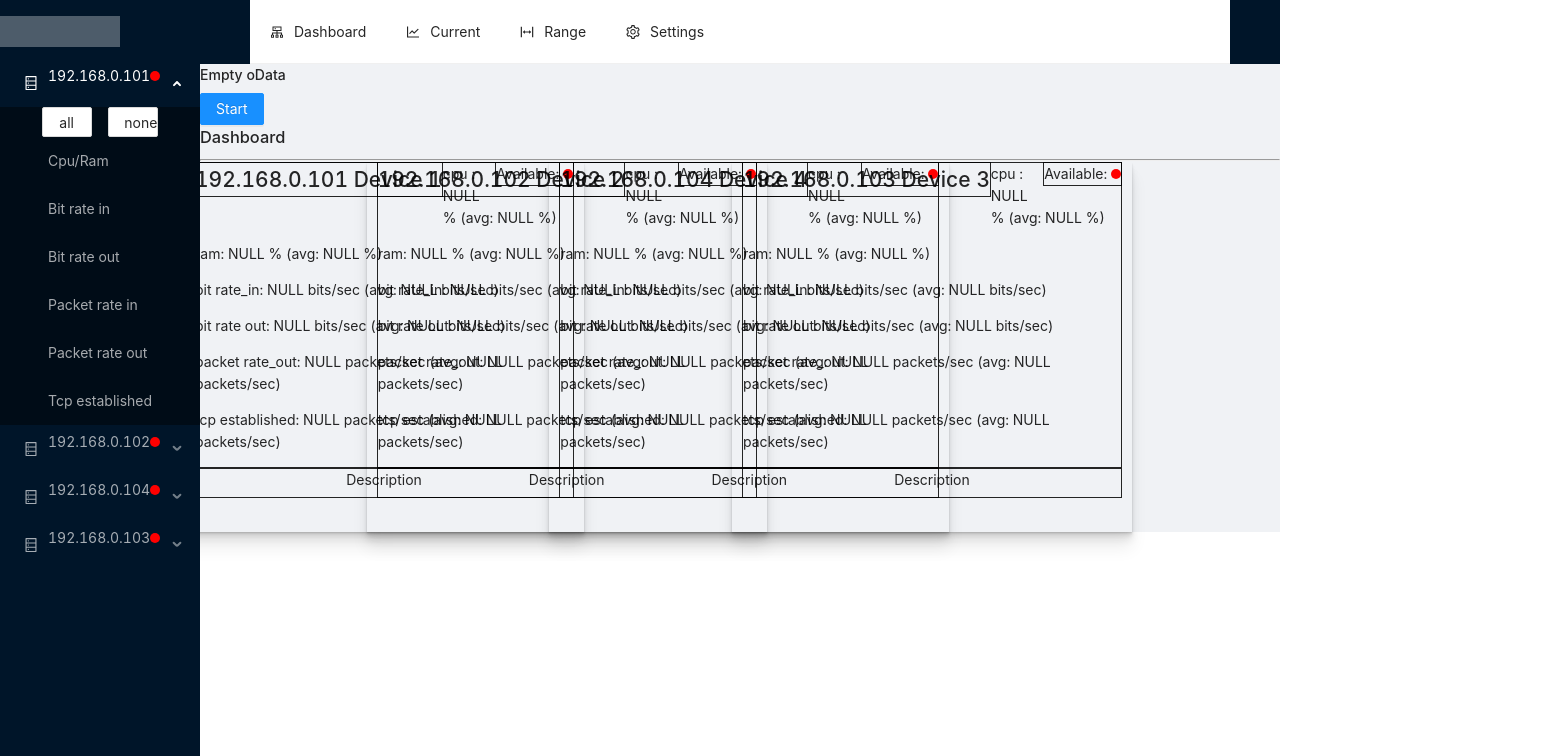
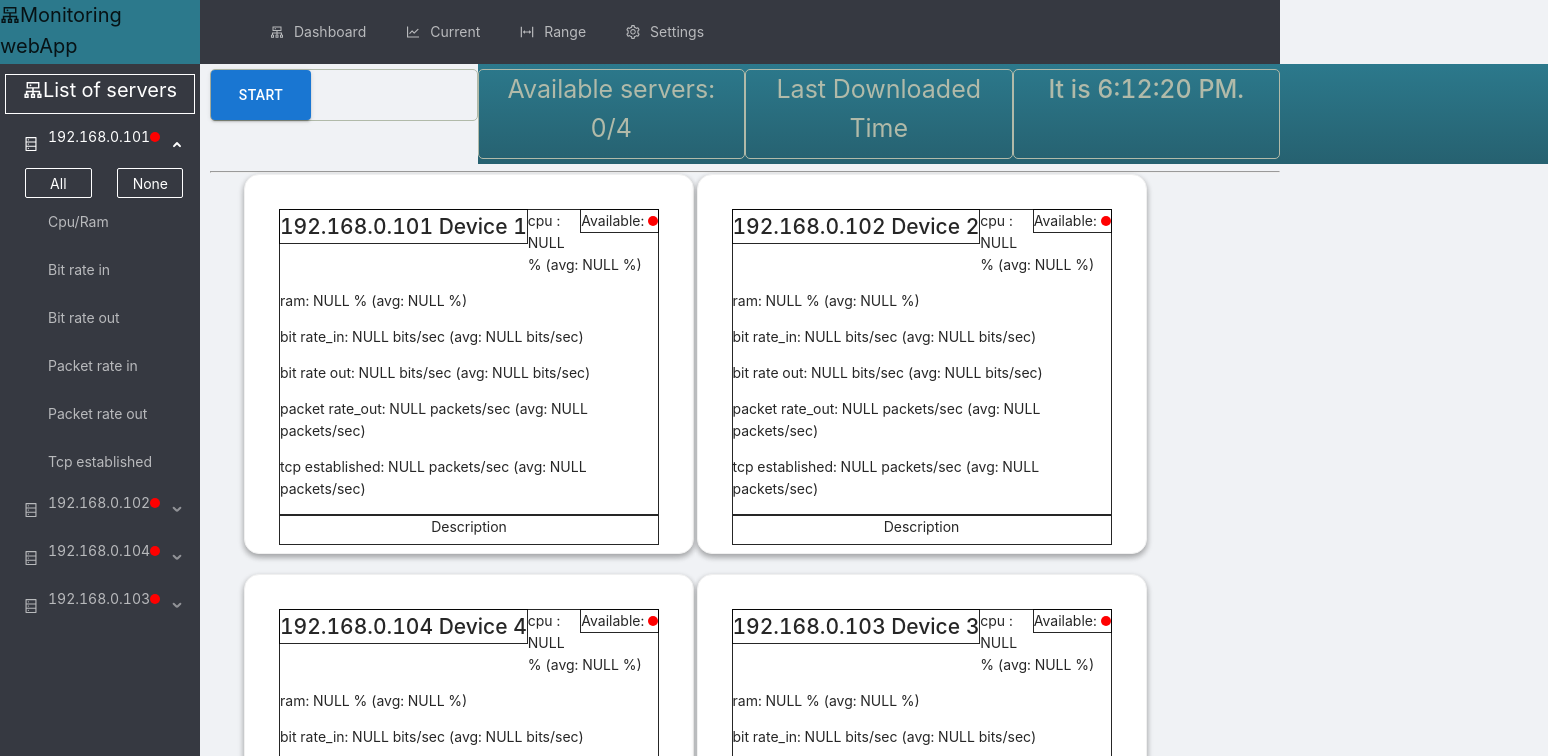
Before and after one commit to bukajas/Bakalarka-react, a React (Create React App) app in the folder server-monitor/: page / in a window 1280 px wide. Both pictures are taken after a click on the element "192.168.0.101". Shown: the top 756 px of the page, 1548 px wide, since content can reach past the window. Built offline with nearby package versions, Linux system fonts and the light colour scheme; no server answers; what chartjs-plugin-zoom would draw is missing.

Commit message:
08.05
prevazne CSS, a status, jde, a nevim co dal.

```diff
--- a/server-monitor/public/index.css
+++ b/server-monitor/public/index.css
@@ -1,3 +1,4 @@
+
 .graph {
     background-color: white;
 }
--- a/server-monitor/public/index.html
+++ b/server-monitor/public/index.html
@@ -15,7 +15,8 @@
 
     <title>Bakalarka</title>
   </head>
-  <body>
+  <body style="background-color:#f0f2f5">
+
     <noscript>You need to enable JavaScript to run this app.</noscript>
     <div id="root"></div>
 
--- a/server-monitor/src/components/App.js
+++ b/server-monitor/src/components/App.js
@@ -51,21 +51,20 @@ const Hlavni = ({ children }) => {
       description: 'well Hello there',
       status: 'CRITICAL'
 
-  },  { name: 'Device 2',
+  }, { name: 'Device 2',
       ip: '192.168.0.102',
       description: 'How are you',
       status: 'CRITICAL'
-  },
-   { name: 'Device 4',
-  ip: '192.168.0.104',
-  description: 'What the hell',
-  status: 'CRITICAL'
-}
-  , {
+  }, { name: 'Device 4',
+    ip: '192.168.0.104',
+    description: 'What the hell',
+    status: 'CRITICAL'
+  }, {
       name: 'Device 3',
       ip: '192.168.0.103',
       description: 'ubuntu',
-      status: 'CRITICAL'}])  // seznam vybranych serveru
+      status: 'CRITICAL'
+    }])  // seznam vybranych serveru
   const [graphOptions, setGraphOptions] = React.useState([])
   const [graphData, setGraphData] = React.useState([])
   const [tempData, setTempData] = React.useState(null) //curent data
@@ -181,7 +180,6 @@ function Druhy({ children }) {
       }
 
 
-
   const [seconds, setSeconds] = React.useState(0)
   React.useEffect(() =>
   {
@@ -204,38 +202,11 @@ function Druhy({ children }) {
   }, [])
 
 
-  // React.useEffect(() => {
-  //   timeStamps()
-  //    if(globalData.length >=1)
-  //    {
-  //   //   getDataFromServer({type: 'range', from: timeInterval.from, to: timeInterval.to}, 'before')
-  //  //    getDataFromServer({type: "update"}, 'update')
-  // //     console.log('timeInt')
-  //    }
-  // }, [timeInterval])
-
 //consolepri prubehu pokud je zapnuty startstop tlacitko
   React.useEffect(() =>
   {
-    if(startStop){
-      //status serveru
-      serverStatus()
-
-
-    }
+    if(startStop){serverStatus()}
   }, [seconds])
-
-
-  // React.useEffect(() =>
-  // {
-  //   if(valuesPost == 'rangee'){
-  //     getDataFromServer({type: 'range', from: timeInterval.from, to: timeInterval.to}, 'range')
-  //
-  //   }
-  //   if(valuesPost == 'current') {
-  //     getDataFromServer({type: 'range', from: timeInterval.from, to: timeInterval.to}, 'range')
-  //   }
-  // }, [timeInterval])
 
 
 //REPLACE NULL DATA
--- a/server-monitor/src/components/Template.js
+++ b/server-monitor/src/components/Template.js
@@ -1,24 +1,15 @@
 import React, {createContext} from "react"
-import {Config} from '../config.js'
-import Axios from 'axios'
 import "antd/dist/antd.css";
 import "../index.css";
 import { Layout, Menu, Breadcrumb, Spin, Button, Row, Col,  } from 'antd';
 import {
-  DesktopOutlined,
-  PieChartOutlined,
-  FileOutlined,
-  TeamOutlined,
-  UserOutlined,
   LoadingOutlined,
   DatabaseOutlined,
-  LineChartOutlined
+  ClusterOutlined,
+
 } from '@ant-design/icons';
 import {CheckboxInt} from './App'
-import { NavLink } from "react-router-dom";
 import { BrowserRouter as Router, Routes, Route} from 'react-router-dom';
-import Current from '../tempMulti/current';
-import Range from '../tempMulti/range';
 import Dashboard from '../tempMulti/dashboard';
 import Settings from '../tempMulti/settings';
 import Navbar from '../tempMulti/navbar';
@@ -39,46 +30,43 @@ const { SubMenu } = Menu;
 const antIcon = <LoadingOutlined style={{ fontSize: 2 }} spin />;
 
 
-
-
-
-
-
-
 const Template = ({children}) => {
-
 
   const valuesList2 = ['Cpu/Ram','Bit rate in','Bit rate out','Packet rate in','Packet rate out','Tcp established']
 
     const context = React.useContext(CheckboxInt)
-    const { tempData, clickedServers, setClickedServers,
-        dates, setDates,
-        valuesList, setValuesList} = context
+    const { globalData, clickedServers, setClickedServers, dates, valuesList,} = context
 
-        function handleClickedServers(e) {
+        function handleClickedServers(e)
+        {
           setClickedServers(e.selectedKeys)
         };
 
-
-        function selectAllValues(ip) {
-          var filterClicked = clickedServers.filter((value) => {
+        function selectAllValues(ip)
+        {
+            var filterClicked = clickedServers.filter((value) =>
+            {
             var tempString = value.split(" ")[0]
             return tempString !== ip
             })
             var tempClicked = [...filterClicked]
-          valuesList.map((value) => {
+            valuesList.map((value) =>
+            {
               tempClicked.push(ip + " " + value)
             })
           setClickedServers(tempClicked)
         }
 
-        function unSelectAllValues(ip) {
-          var filterClicked = clickedServers.filter((value) => {
+        function unSelectAllValues(ip)
+        {
+            var filterClicked = clickedServers.filter((value) =>
+            {
             var tempString = value.split(" ")[0]
             return tempString !== ip
             })
           setClickedServers(filterClicked)
         }
+
 
   return (
     <div>
@@ -86,28 +74,26 @@ const Template = ({children}) => {
 <Layout>
   <Sider
       style={{
+        width: '1000px',
+        height: '100vh',
         overflow: 'auto',
-        height: '100vh',
-        width: '1000px',
         position: 'fixed',
-        left: 0,
-        top: 0,
-        bottom: 0,
+
     }}>
-      <div className="logo" />
+      <div className="logo" ><ClusterOutlined />Monitoring webApp</div>
+      <div className="servers" ><ClusterOutlined />List of servers </div>
         { dates.map((dattes) => { return (
 
           <Menu selectedKeys={clickedServers} onSelect={handleClickedServers} onDeselect={handleClickedServers} multiple={true} theme="dark" mode="inline">
             <SubMenu disabled={false} multiple={true} key={dattes.ip} icon={<DatabaseOutlined />} title={<p>{dattes.ip}
-            <StatusSign stat={dattes.status}/>
+            <StatusSign stat={dattes.status}/></p>} >
 
-            </p>} >
-            <Row align="middle">
-    <Col xs={{ span: 7, offset: 5 }} lg={{ span: 6, offset: 5 }}>
-    <Button key={dattes.ip} className='but-menu' onClick={()=> selectAllValues(dattes.ip)}>all</Button>
+            <Row align="left">
+              <Col xs={{ span: 7, offset: 5 }} lg={{ span: 8, offset: 3 }}>
+              <Button ghost key={dattes.ip} className='but-menu' onClick={()=> selectAllValues(dattes.ip)}>All</Button>
               </Col>
-    <Col xs={{ span: 6, offset: 1 }} lg={{ span: 6, offset: 2 }}>
-      <Button key={dattes.ip} className='but-menu' onClick={()=> unSelectAllValues(dattes.ip)}>none</Button>
+              <Col xs={{ span: 7, offset: 5 }} lg={{ span: 8, offset: 3 }}>
+                <Button ghost key={dattes.ip} className='but-menu' onClick={()=> unSelectAllValues(dattes.ip)}>None</Button>
               </Col>
           </Row>
               {valuesList.map((values, i) => {
@@ -123,23 +109,21 @@ const Template = ({children}) => {
       <Layout className="site-layout" style={{ marginLeft: 200 }}>
         <Router>
           <Header className="header">
-              <Navbar />
+              <Navbar  className="header"/>
           </Header>
-          <div>
-              {tempData === null ? <h4>Empty oData</h4> : (
-              tempData === 0 ? <h4>Server error</h4> : (
-              <h5>Some oData was received from the server, see the console.</h5>))}
-          </div>
+          <div className='whole-content'>
              <Routes>
                 <Route exact path='/' element={<Dashboard />} />
-                <Route path='/dashboard' element={<Dashboard/>} />
+                <Route  path='/dashboard' element={<Dashboard/>} />
                 <Route path='/current' element={<DataCurrent/>} />
+                <Route path='/range' element={<DataRange/>} />
                 <Route path='/settings' element={<Settings/>} />
-                <Route path='/range' element={<DataRange/>} />
               </Routes>
+          </div>
+
         </Router>
+      </Layout>
 
-      </Layout>
 </Layout>
 
 </div>
--- a/server-monitor/src/components/dataFormat/dataCurrent.js
+++ b/server-monitor/src/components/dataFormat/dataCurrent.js
@@ -1,13 +1,13 @@
 import React from 'react'
 import { CheckboxInt } from '../App'
 import Current from '../../tempMulti/current'
-import { InputNumber, Select, Space } from 'antd';
+import { InputNumber, Select, Space} from 'antd';
 import {format, set, sub, isBefore} from 'date-fns'
 import AngryJOe from '../AngryJOe'
 import te from 'date-fns/esm/locale/te/index.js';
 import {DataFetcher} from '../dataFetcher'
 import {every_nth} from '../every_nth'
-
+import Button from '@mui/material/Button';
 
 var spacing = 1
 const { Option } = Select;
@@ -17,7 +17,7 @@ const DataCurrent = () => {
 
 
   const context = React.useContext(CheckboxInt)
-  const { startStop, timeInterval, setTimeInterval, globalData, setGlobalData, tempCurrentData, setTempCurrentData, rangeValue, setRangeValue } = context
+  const { startStop, setStartStop, timeInterval, setTimeInterval, globalData, setGlobalData, tempCurrentData, setTempCurrentData, rangeValue, setRangeValue } = context
   const mutationReff = React.useRef(tempCurrentData)
   const mutationRefff = React.useRef(globalData)
 
@@ -29,10 +29,12 @@ const DataCurrent = () => {
 
   React.useEffect(() =>
   {
-    //    console.log(startStop)
-    const waitInterval = setInterval(() => {setSeconds(seconds => seconds + 1)}, 1000)
+    if(startStop){
+       const waitInterval = setInterval(() => {setSeconds(seconds => seconds + 1)}, 1000)
     return () => clearInterval(waitInterval)
-  }, [])
+    }
+
+  })
 
   var lastTime, firstTime
   var time, tempObj
@@ -143,11 +145,6 @@ const DataCurrent = () => {
           }
         }
 
-
-
-
-
-
 React.useEffect(() =>{
 
   if(startStop){
@@ -159,11 +156,7 @@ React.useEffect(() =>{
     var ever_NTH = every_nth(tempik, spacing)
     setTempCurrentData(ever_NTH)
     setGlobalData(tempGlob)
-
   }
-
-
-
 }, [seconds])
 
 
@@ -176,16 +169,33 @@ React.useEffect(() => {
 
 
 
+
+
+
   return (
+    <div >
+      <div>
+        {startStop ?
+        <Button onClick={() => setStartStop(prevState => !prevState)} color="error" variant="contained" >STOP</Button>
+        :
+        <Button onClick={() => setStartStop(prevState => !prevState)} variant="contained" >START</Button>
+        }
+      </div>
     <div>
-   <Space direction="vertical">
-      <InputNumber min={1} max={3600}  defaultValue={60} onPressEnter={(e) => onChange(parseInt(e.target.defaultValue), 1)} addonAfter={'S'}/>
-      <InputNumber min={1} max={240}  defaultValue={1} onPressEnter={(e) => onChange(parseInt(e.target.defaultValue) * 60, 2)} addonAfter={'M'}/>
-      <InputNumber min={1} max={24}  defaultValue={0} onPressEnter={(e) => onChange(parseInt(e.target.defaultValue) * 3600, 3)} addonAfter={'H'}/>
+   <Space>
+      <InputNumber min={1} max={3600}  defaultValue={60} onPressEnter={(e) => onChange(parseInt(e.target.defaultValue), 1)} addonAfter={'Sec'}/>
+      <InputNumber min={1} max={240}  defaultValue={1} onPressEnter={(e) => onChange(parseInt(e.target.defaultValue) * 60, 2)} addonAfter={'Min'}/>
+      <InputNumber min={1} max={24}  defaultValue={0} onPressEnter={(e) => onChange(parseInt(e.target.defaultValue) * 3600, 3)} addonAfter={'Hour'}/>
    </Space>
+
+    </div>
+
+      <p>(for zoom and drag press "CTRL" key)</p>
    <Current tempData={tempCurrentData.length > 0 ? tempCurrentData : globalData}/>
     </div>
   )
 }
 
+
+
 export default DataCurrent
--- a/server-monitor/src/index.css
+++ b/server-monitor/src/index.css
@@ -1,8 +1,31 @@
+
+
+
+.whole-graph{
+  box-shadow: rgba(0, 0, 0, 0.16) 0px 3px 6px, rgba(0, 0, 0, 0.23) 0px 3px 6px;
+  border-radius: 15px;
+  margin-right: 3%;
+  margin-top: 10px;
+  margin-bottom: 10px;
+  background-color: rgb(255, 255, 255);
+  height: 300px;
+}
+
+.templateGraf{
+
+  border-radius: 15px;
+
+  background-color: rgb(255, 255, 255);
+  height: 300px;
+}
+
+
+
 .graph {
     background-color: white;
 }
 .Left-column {
-    background-color: blue;
+    background-color: #47474d;
 }
 
 .angryjoe-img {
@@ -42,12 +65,28 @@
     text-align: right;
 }
 .logo {
+
     float: left;
-    width: 120px;
-    height: 31px;
-    margin: 16px 24px 16px 0;
-    background: rgba(255, 255, 255, 0.3);
+    width: 200px;
+    height: 64px;
+    margin: 0px 0px 10px 0px;
+    background: #2c798c;
+    font-size: 20px;
   }
+.servers{
+  float: left;
+  text-align: center;
+  width: 190px;
+  height: 40px;
+  margin: 0px 10px 10px 5px;
+  background-color: rgb(54, 57, 65);
+  border: 1px solid;
+  border-color: white;
+  color: white;
+  font-size: 20px;
+}
+
+
   .site-layout .site-layout-background {
     background: #fff;
   }
@@ -66,11 +105,7 @@
   box-shadow: rgb(51, 51, 51) 0px 0px 0px 3px;
 }
 
-.dashboard-container {
-  box-shadow: rgba(0, 0, 0, 0.07) 0px 1px 1px, rgba(0, 0, 0, 0.07) 0px 2px 2px, rgba(0, 0, 0, 0.07) 0px 4px 4px, rgba(0, 0, 0, 0.07) 0px 8px 8px, rgba(0, 0, 0, 0.07) 0px 16px 16px;
-  width: 400px;
-  height: 370px;
-}
+
 
 .dashboard-container-child {
   margin-left: 10px;
@@ -125,7 +160,139 @@
   border: 1px solid;
   margin-top: 10px;
 }
-.whole-graph{
-  height: 400px;
-  margin-bottom: 50px;
+
+
+
+
+
+.whole-content{
+  margin-left: 10px;
+  height: 50%;
 }
+
+.header{
+  width: 100%;
+  background-color:rgb(54, 57, 65);
+}
+
+.ant-menu-item .ant-menu-item-active .ant-menu-item-selected .ant-menu-item-only-child{
+ background: pink;
+}
+.ant-menu.ant-menu-dark, .ant-menu-dark .ant-menu-sub, .ant-menu.ant-menu-dark .ant-menu-sub {
+  color: rgba(255, 255, 255, 0.65);
+  background: rgb(54, 57, 65);
+}
+
+.ant-menu-dark.ant-menu-dark:not(.ant-menu-horizontal) .ant-menu-item-selected {
+  background-color: #536f98;
+}
+
+.ant-menu.ant-menu-dark .ant-menu-item-selected, .ant-menu-submenu-popup.ant-menu-dark .ant-menu-item-selected {
+  background-color: #737373;
+}
+.ant-menu-dark.ant-menu-horizontal > .ant-menu-item:hover{
+  background: rgb(92, 92, 0);
+}
+.ant-menu-dark.ant-menu-vertical > .ant-menu-item:hover{
+  background: rgb(92, 92, 0);
+}
+
+.headerr{
+  /* margin-left: 1200px; */
+  text-align: right;
+  width: 1000px;
+  color: pink;
+}
+
+.ant-input{
+  width: 50%;
+  text-align: left;
+}
+.input{
+  text-align: left;
+}
+
+.ant-col{
+  text-align: left;
+  width: 100%;
+}
+
+.ant-form{
+  text-align: left;
+}
+.ant-form-item-label{
+  text-align: left;
+  width: 100px;
+}
+
+
+.ant-layout-sider-children {
+  height: 100%;
+  margin-top: -0.1px;
+  padding-top: 0.1px;
+  background-color: #363941;
+}
+
+.ant-card-bordered{
+  width: 450px;
+  box-shadow: rgba(0, 0, 0, 0.16) 0px 3px 6px, rgba(0, 0, 0, 0.23) 0px 3px 6px;
+  border-radius: 15px;
+  margin-left: 50px;
+
+  margin-top: 10px;
+  margin-bottom: 10px;
+  background-color: rgb(255, 255, 255);
+}
+.dashboard-container {
+  width: 400px;
+  height: 320px;
+  background-color: white;
+}
+
+.dashboard-topInfo{
+
+  background-image: linear-gradient(#2c798c,#266170 );;
+  height: 100px;
+  width: 100%;
+  margin-left: 25%
+
+
+
+
+}
+
+.dashboard-topInfo-item{
+  color: black;
+  width: 25%;
+  height: 90%;
+  margin-top: 5px;
+  margin-bottom: 5px;
+  border: .1px solid;
+  border-radius: 5px;
+  border-color: #b1baa9;
+  float:left;
+}
+
+
+.clock{
+  font-size: 25px;
+  text-align: center;
+  color: #b1baa9;
+}
+
+.ant-input-number{
+  width: 100px;
+}
+.ant-input-number-group-wrapper{
+ float: left;
+}
+.css-sghohy-MuiButtonBase-root-MuiButton-root{
+  color: pink;
+  background-color: pink;
+  height: 50px;
+  width: 100px;
+}
+.css-1sszw6i-MuiButtonBase-root-MuiButton-root{
+  height: 50px;
+  width: 100px;
+}
--- a/server-monitor/src/tempMulti/current.js
+++ b/server-monitor/src/tempMulti/current.js
@@ -38,11 +38,9 @@ const Current = (props) =>  {
 
 return (
       <div>
-        <p>(for zoom and drag press "CTRL" key)</p>
+
 
 <hr></hr>
-  {/* {props.tempData ? console.log(props.tempData):console.log('props.tempData')} */}
-      <Button onClick={() => setStartStop(prevState => !prevState)} type='primary'>{startStop ? "Stop" : "Start"}</Button>
 {
       clickedServers.length > 0 ? clickedServers.map((temp) =>
       props.tempData ? props.tempData.map((temp2) => {
--- a/server-monitor/src/tempMulti/dashboard.js
+++ b/server-monitor/src/tempMulti/dashboard.js
@@ -5,14 +5,14 @@ import { CheckboxInt } from '../components/App'
 import AngryJOe from '../components/AngryJOe'
 import { format } from 'date-fns'
 import 'antd/dist/antd.css';
-import { Row, Col, Menu, Button, Dropdown, Space, Card} from 'antd';
+import { Row, Col, Menu, Dropdown, Space, Card} from 'antd';
 import {DataFetcher} from '../components/dataFetcher'
 import {every_nth} from '../components/every_nth'
 import Grid from '@mui/material/Grid';
 import Box from '@mui/material/Box';
 import Paper from '@mui/material/Paper';
 import StatusSign from '../components/StatusSign'
-
+import Button from '@mui/material/Button';
 
 
 Chart.register(...registerables)
@@ -39,16 +39,19 @@ const DashboardTab = (props) => {
 
 
   const context = React.useContext(CheckboxInt)
-  const { startStop, tempCurrentData, setGlobalData, globalData, setTempCurrentData} = context
+  const { startStop, tempCurrentData, setGlobalData, globalData, setTempCurrentData, dates} = context
   const [seconds, setSeconds] = React.useState(0)
   const [run, setRun]= React.useState([1])
 
 
   React.useEffect(() =>
   {
-    const waitInterval = setInterval(() => {setSeconds(seconds => seconds + 1)}, 1000)
+    if(startStop){
+      const waitInterval = setInterval(() => {setSeconds(seconds => seconds + 1)}, 1000)
     return () => clearInterval(waitInterval)
-  }, [])
+    }
+
+  })
 
 
   function averageValue(valueArray) {
@@ -92,10 +95,12 @@ const DashboardTab = (props) => {
 
   React.useEffect(() =>{
     if(startStop){
+
       var tempGlob = DataFetcher({type: 'update'}, 'update', globalData)
       var tempik = setTempData()
       setTempCurrentData(tempik)
       setGlobalData(tempGlob)
+
     }
   }, [seconds])
 
@@ -132,7 +137,7 @@ function IsAvailable(props){
 
 }
 function IsNotAvailable(){
-  console.log('hovno')
+
   return (
     <div>
                   <div className='dashboard-values'>
@@ -208,31 +213,96 @@ function IsNotAvailable(){
 const Dashboard = () => {
 
   const context = React.useContext(CheckboxInt)
-  const { startStop, setStartStop, dates } = context
+  const { startStop, setStartStop, dates, globalData } = context
 
 
 
   var globalIp = []
 
   return (
-    <div>
-      <Button onClick={() => setStartStop(prevState => !prevState)} type='primary'>{startStop ? "Stop" : "Start"}</Button>
-      <h1>Dashboard</h1><hr/>
+    <div><p className='dashboard-topInfo-item'>{startStop ?
+        <Button onClick={() => setStartStop(prevState => !prevState)} color="error" variant="contained" >STOP</Button>
+        :
+        <Button onClick={() => setStartStop(prevState => !prevState)} variant="contained" >START</Button>
+        }</p>
+      <div className='dashboard-topInfo'>
+
+        <p className='dashboard-topInfo-item'><NumberOfAvailableServers dates={dates}/></p>
+        <p className='dashboard-topInfo-item'><LastValue globalData={globalData} startStop={startStop}/></p>
+        <p className='dashboard-topInfo-item'><Clock/></p>
+      </div>
+
+      <div>
+
+      </div>      <hr/>
       <div>
         <Box xs={{flexGrow: 1}}><Grid container spacing={2}>
           {
             dates.map((datas, i) =>
             {
-              return (<Grid xs={0} md={1} lg={2} xl={3}><DashboardTab datas={datas} i={i} globalIp={globalIp}/></Grid>)
+              return (<Grid xs={7} md={7} lg={5} xl={4}><Card><DashboardTab datas={datas} i={i} globalIp={globalIp}/></Card></Grid>)
 
             })
 
           }
         </Grid></Box>
+
       </div>
 
 </div>
   );
 };
 
+
+function NumberOfAvailableServers(props){
+   var numberOf = props.dates.filter((datas, i) =>{
+      return datas.status == 'OK'
+    })
+    var lenghtOf= props.dates.length
+    console.log(props.dates.length)
+
+
+
+  return (
+    <div className="clock">
+      Available servers: <p>{numberOf.length}/{props.dates.length}</p>
+    </div>
+  )
+}
+
+function LastValue(props){
+  var lastValue=props.globalData.map((datas) =>{
+    var ip = Object.keys(datas)[0]
+    return datas[ip].timestamp.at(-1).split(".")[0].replace("T", " ")
+  })
+
+return (
+  <div className='clock'>Last Downloaded Time <p>{lastValue[0]}</p></div>
+)
+
+}
+
+function Clock(props){
+  const [date, setDate] = React.useState(new Date());
+React.useEffect(() => {
+    var timerID = setInterval( () => tick(), 1000 );
+    return function cleanup() {
+        clearInterval(timerID);
+      };
+   });
+
+   function tick() {
+    setDate(new Date());
+   }
+   return (
+    <div>
+      <h2 className="clock">It is {date.toLocaleTimeString()}.</h2>
+    </div>
+  );
+}
+
+
+
+
+
 export default Dashboard;
--- a/server-monitor/src/tempMulti/navbar.js
+++ b/server-monitor/src/tempMulti/navbar.js
@@ -6,7 +6,8 @@ import {
   LineChartOutlined,
   SettingOutlined,
   ColumnWidthOutlined,
-  ClusterOutlined
+  ClusterOutlined,
+  RightOutlined ,
 } from '@ant-design/icons';
 
 
@@ -18,8 +19,9 @@ const Navbar = () => {
 
 
   return (
-      <div>
-      <Menu theme="light" mode="horizontal" >
+      <div >
+
+      <Menu className="headerr"theme="dark" mode="horizontal">
       <Menu.Item onClick={() => {setValuesPost('current'); }} key="1" icon={<ClusterOutlined />} >
                <NavLink to="/dashboard" activeStyle >
                     Dashboard
--- a/server-monitor/src/tempMulti/settings.js
+++ b/server-monitor/src/tempMulti/settings.js
@@ -65,10 +65,11 @@ const Settings = () => {
       </Form.Item>
 
       <Form.Item
+       className='input'
         label="Description"
         name="description"
         >
-        <Input />
+        <Input/>
       </Form.Item>
 
       <Form.Item
```
Lines whose indentation alone changed are shown as unchanged.
